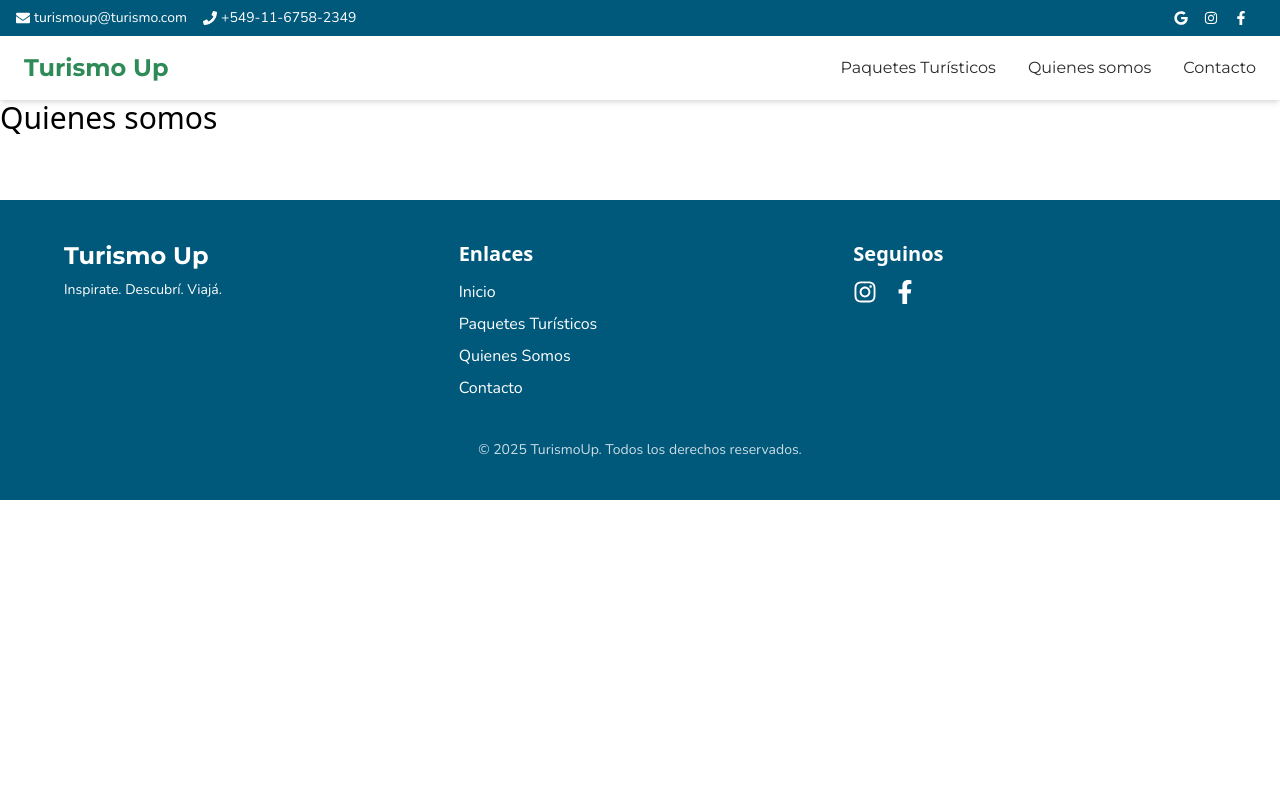
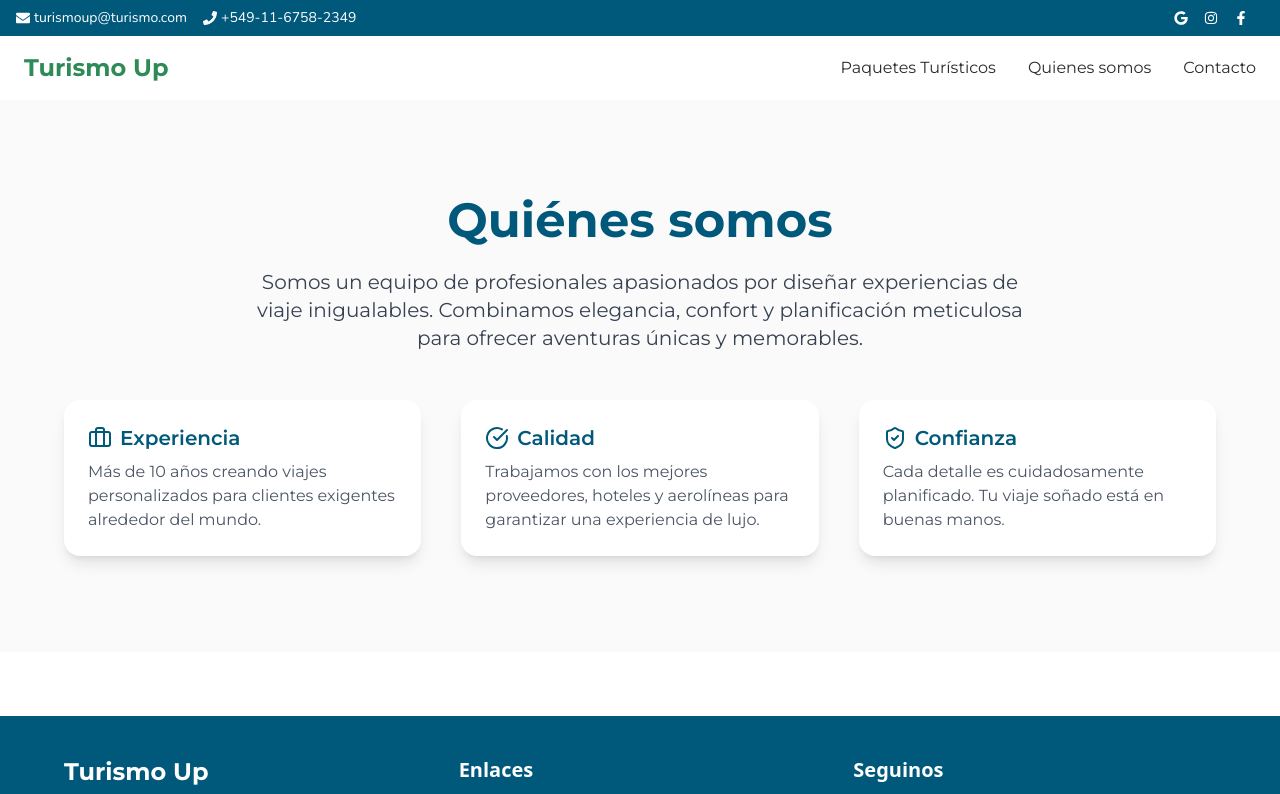
Before and after one commit to SzucsJuan/turismo, a React (Vite) app: page /quienes-somos in a window 1280 px wide. Shown: the top 794 px of the page. Built offline with nearby package versions, Linux system fonts and the light colour scheme.

Commit message:
Página de quienes somos, lista

```diff
--- a/src/pages/Nosotros.jsx
+++ b/src/pages/Nosotros.jsx
@@ -1,3 +1,80 @@
-export default function Nosotros() {
-    return <h2 className="text-3xl">Quienes somos</h2>;
-  }
+import { motion } from "framer-motion";
+import { Briefcase, CheckCircle, ShieldCheck } from "lucide-react";
+
+function Nosotros() {
+  return (
+    <motion.section
+      initial={{ opacity: 0, y: 40 }}
+      whileInView={{ opacity: 1, y: 0 }}
+      transition={{ duration: 0.8, ease: "easeOut" }}
+      viewport={{ once: true }}
+      className="bg-[#fafafa] py-24 px-6 font-montserrat"
+    >
+      <div className="max-w-6xl mx-auto text-center">
+        <h2
+          initial={{ opacity: 0, y: 20 }}
+          whileInView={{ opacity: 1, y: 0 }}
+          transition={{ delay: 0.1, duration: 0.6 }}
+          className="text-4xl sm:text-5xl font-bold text-petroleo mb-6"
+        >
+          Quiénes somos
+        </h2>
+
+        <p
+          initial={{ opacity: 0, y: 20 }}
+          whileInView={{ opacity: 1, y: 0 }}
+          transition={{ delay: 0.2, duration: 0.6 }}
+          className="text-lg sm:text-xl text-gray-700 max-w-3xl mx-auto mb-10"
+        >
+          Somos un equipo de profesionales apasionados por diseñar experiencias
+          de viaje inigualables. Combinamos elegancia, confort y planificación
+          meticulosa para ofrecer aventuras únicas y memorables.
+        </p>
+
+        <motion.div
+          initial={{ opacity: 0, y: 20 }}
+          whileInView={{ opacity: 1, y: 0 }}
+          transition={{ delay: 0.3, duration: 0.6 }}
+          className="grid grid-cols-1 md:grid-cols-3 gap-10 mt-12"
+        >
+          <div className="bg-white shadow-lg rounded-2xl p-6 text-left">
+            <div className="flex items-center gap-2 mb-2">
+              <Briefcase className="text-petroleo w-6 h-6" />
+              <h3 className="text-xl font-semibold text-petroleo">
+                Experiencia
+              </h3>
+            </div>
+            <p className="text-gray-600">
+              Más de 10 años creando viajes personalizados para clientes
+              exigentes alrededor del mundo.
+            </p>
+          </div>
+
+          <div className="bg-white shadow-lg rounded-2xl p-6 text-left">
+            <div className="flex items-center gap-2 mb-2">
+              <CheckCircle className="text-petroleo w-6 h-6" />
+              <h3 className="text-xl font-semibold text-petroleo">Calidad</h3>
+            </div>
+            <p className="text-gray-600">
+              Trabajamos con los mejores proveedores, hoteles y aerolíneas para
+              garantizar una experiencia de lujo.
+            </p>
+          </div>
+
+          <div className="bg-white shadow-lg rounded-2xl p-6 text-left">
+            <div className="flex items-center gap-2 mb-2">
+              <ShieldCheck className="text-petroleo w-6 h-6" />
+              <h3 className="text-xl font-semibold text-petroleo">Confianza</h3>
+            </div>
+            <p className="text-gray-600">
+              Cada detalle es cuidadosamente planificado. Tu viaje soñado está
+              en buenas manos.
+            </p>
+          </div>
+        </motion.div>
+      </div>
+    </motion.section>
+  );
+}
+
+export default Nosotros;
```
